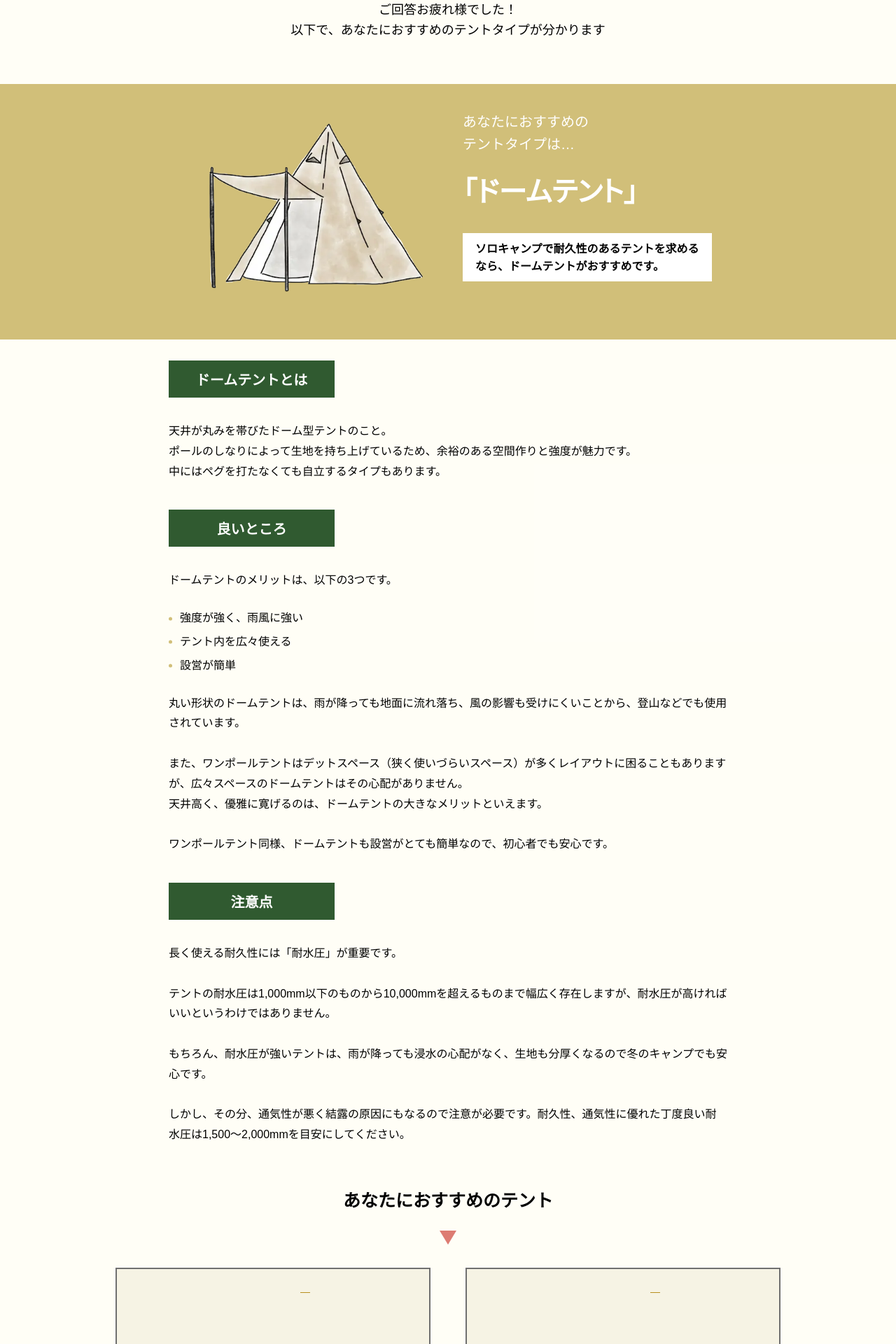
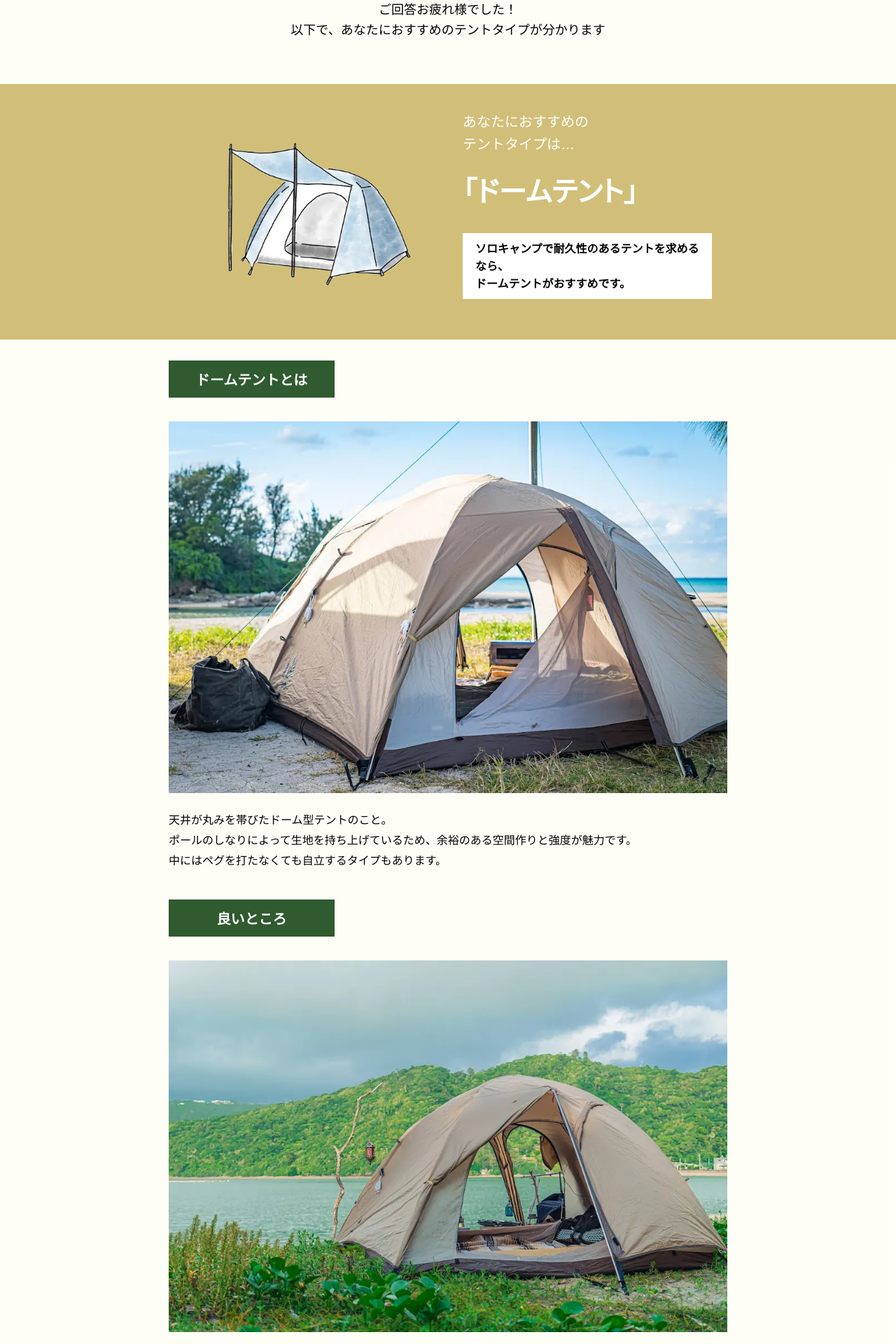
Before and after one commit to massy-yossy/tent-diagnose, a React (Vite) app: page /aaa/tenttype_02 in a window 1280 px wide. Shown: the part 100-2020 px from the top of the page at 70% size. Built offline with nearby package versions, Linux system fonts and the light colour scheme; the HTML template or start-up script is replaced by a standard one.

Commit message:
domedurable complete

```diff
--- a/src/components/answerPage/affilierData/dome/domeDurableData.ts
+++ b/src/components/answerPage/affilierData/dome/domeDurableData.ts
@@ -3,30 +3,30 @@ import { affilierDataType } from "../../../../types/affilierDataType";
 export const domeDurableData: affilierDataType[] = [
   {
     id:1,
-    blandName: "",
-    tentName:"",
-    image:"",
-    amazon:"",
-    rakuten:"",
-    yahoo: ""
+    blandName: "Coleman",
+    tentName:"ツーリングドーム/ST ポールポケット式",
+    image:"https://thumbnail.image.rakuten.co.jp/@0_mall/sportsauthority/cabinet/img/1436/66244203.jpg?_ex=300x300",
+    amazon:"https://amzn.to/3E6auHH",
+    rakuten:"https://af.moshimo.com/af/c/click?a_id=3719273&p_id=54&pc_id=54&pl_id=616&url=https%3A%2F%2Fitem.rakuten.co.jp%2Fsportsauthority%2F66244203%2F&m=http%3A%2F%2Fm.rakuten.co.jp%2Fsportsauthority%2Fi%2F10407127%2F",
+    yahoo: "//ck.jp.ap.valuecommerce.com/servlet/referral?sid=3672470&pid=888362917&vc_url=https%3A%2F%2Fstore.shopping.yahoo.co.jp%2Falpen-group%2F7005103511.html%3Fsc_i%3Dshp_pc_search_itemlist_shsrg_title"
   },
   {
     id:2,
-    blandName: "",
-    tentName:"",
-    image:"",
-    amazon:"",
-    rakuten:"",
-    yahoo: ""
+    blandName: "BUNDOK",
+    tentName:"ソロ ドーム 1 BDK-08",
+    image:"https://thumbnail.image.rakuten.co.jp/@0_mall/livinglinks/cabinet/bdk-08ob_1.jpg?_ex=300x300",
+    amazon:"https://amzn.to/3QKDpbC",
+    rakuten:"https://af.moshimo.com/af/c/click?a_id=3719273&p_id=54&pc_id=54&pl_id=616&url=https%3A%2F%2Fitem.rakuten.co.jp%2Flivinglinks%2Fbdk-08%2F&m=http%3A%2F%2Fm.rakuten.co.jp%2Flivinglinks%2Fi%2F10011423%2F",
+    yahoo: "//ck.jp.ap.valuecommerce.com/servlet/referral?sid=3672470&pid=888362917&vc_url=https%3A%2F%2Fstore.shopping.yahoo.co.jp%2Fjoshin%2F4955985197268-36-36939.html%3Fsc_i%3Dshp_pc_search_itemlist_shsrg_img"
   },
   {
     id:3,
-    blandName: "",
-    tentName:"",
-    image:"",
-    amazon:"",
-    rakuten:"",
-    yahoo: ""
+    blandName: "Thous Winds",
+    tentName:"テント ソロ ワンポールテント",
+    image:"https://thumbnail.image.rakuten.co.jp/@0_mall/kerosuke-rs/cabinet/item22/120230409080905.jpg?_ex=300x300",
+    amazon:"https://amzn.to/44hmyAg",
+    rakuten:"https://af.moshimo.com/af/c/click?a_id=3719273&p_id=54&pc_id=54&pl_id=616&url=https%3A%2F%2Fitem.rakuten.co.jp%2Fkerosuke-rs%2F20230409081152%2F&m=http%3A%2F%2Fm.rakuten.co.jp%2Fkerosuke-rs%2Fi%2F10012995%2F",
+    yahoo: "//ck.jp.ap.valuecommerce.com/servlet/referral?sid=3672470&pid=888362917&vc_url=https%3A%2F%2Fstore.shopping.yahoo.co.jp%2Fhanohano7163%2F2022yr12mt18daywq069ic0btpfzhvp.html%3Fsc_i%3Dshp_pc_search_itemlist_shsrg_title"
   },
 
 ]
--- a/src/components/answerPage/pages/dome/DomeDurable.tsx
+++ b/src/components/answerPage/pages/dome/DomeDurable.tsx
@@ -7,14 +7,17 @@ const DomeDurable: FC = memo(() => {
   return (
     <AnswerPageLayout
       tentName="ドームテント"
-      image="./images/onepollTent.webp"
+      image="./images/tent-illustration/dome.webp"
       tentComment={
         <>
-          ソロキャンプで耐久性のあるテントを求めるなら、ドームテントがおすすめです。
+          ソロキャンプで耐久性のあるテントを求めるなら、
+          <br />
+          ドームテントがおすすめです。
         </>
       }
       features={
         <>
+          <img src="./images/article/dome1.webp" alt="テント写真" />
           天井が丸みを帯びたドーム型テントのこと。
           <br />
           ポールのしなりによって生地を持ち上げているため、余裕のある空間作りと強度が魅力です。
@@ -24,6 +27,7 @@ const DomeDurable: FC = memo(() => {
       }
       goodPoint={
         <>
+          <img src="./images/article/dome2.webp" alt="テント写真" />
           ドームテントのメリットは、以下の3つです。
           <br />
           <ul>
@@ -42,11 +46,21 @@ const DomeDurable: FC = memo(() => {
           ワンポールテント同様、ドームテントも設営がとても簡単なので、初心者でも安心です。
         </>
       }
-      importantPoint={<>長く使える耐久性には「耐水圧」が重要です。<br /><br />
-        テントの耐水圧は1,000mm以下のものから10,000mmを超えるものまで幅広く存在しますが、耐水圧が高ければいいというわけではありません。<br /><br />
-        もちろん、耐水圧が強いテントは、雨が降っても浸水の心配がなく、生地も分厚くなるので冬のキャンプでも安心です。<br /><br />
-        しかし、その分、通気性が悪く結露の原因にもなるので注意が必要です。耐久性、通気性に優れた丁度良い耐水圧は1,500〜2,000mmを目安にしてください。
-        </>}
+      importantPoint={
+        <>
+          <img src="./images/article/dome3.webp" alt="テント写真" />
+          長く使える耐久性には「耐水圧」が重要です。
+          <br />
+          <br />
+          テントの耐水圧は1,000mm以下のものから10,000mmを超えるものまで幅広く存在しますが、耐水圧が高ければいいというわけではありません。
+          <br />
+          <br />
+          もちろん、耐水圧が強いテントは、雨が降っても浸水の心配がなく、生地も分厚くなるので冬のキャンプでも安心です。
+          <br />
+          <br />
+          しかし、その分、通気性が悪く結露の原因にもなるので注意が必要です。耐久性、通気性に優れた丁度良い耐水圧は1,500〜2,000mmを目安にしてください。
+        </>
+      }
       affilierData={domeDurableData}
     />
   );
```
